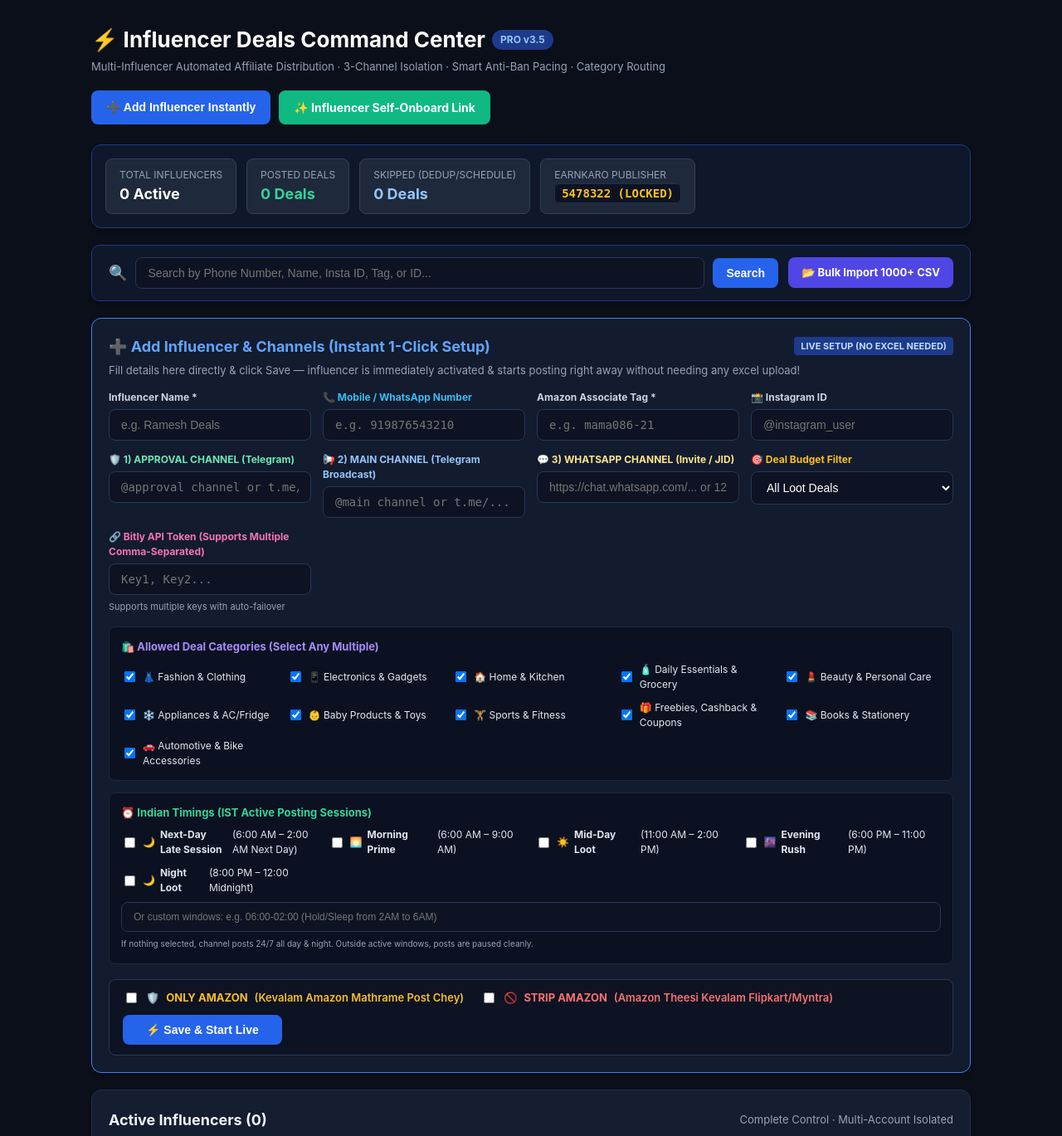
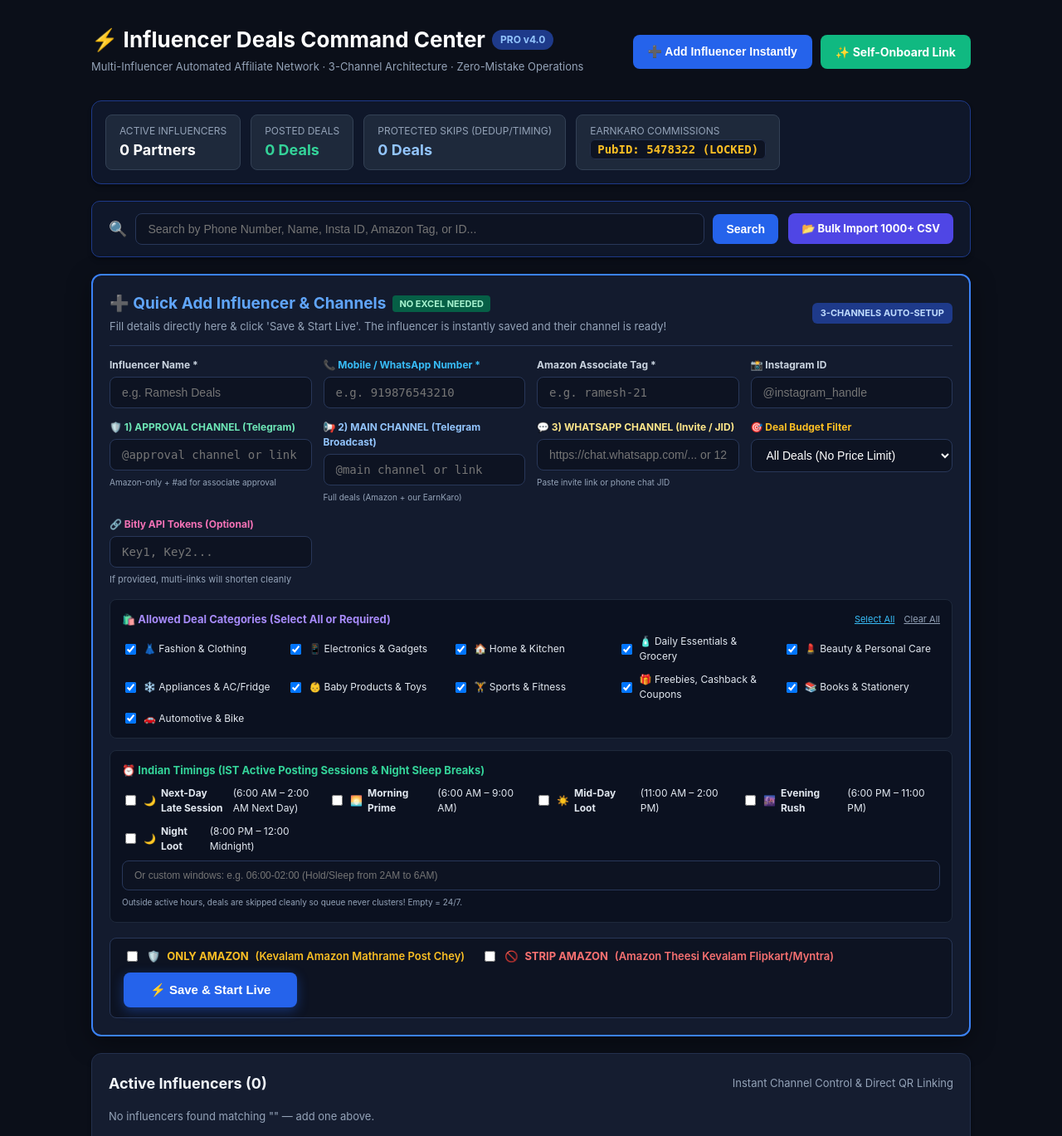
Before and after one commit to charanpendota98-prog/Influencers-deals, a Flask app: page / in a window 1280 px wide. Shown: the part 59-1428 px from the top of the page at 83% size. Run offline with Flask 3, Linux system fonts and the light colour scheme; data that the repository does not hold is empty.

Commit message:
Polish index dashboard wording and styling
Co-authored-by: arena-agent <297053741+arena-agent@users.noreply.github.com>

```diff
--- a/dashboard/templates/index.html
+++ b/dashboard/templates/index.html
@@ -5,35 +5,35 @@
   <div>
     <h1 style="margin:0; font-size: 26px; display:flex; align-items:center; gap:8px;">
       ⚡ Influencer Deals Command Center
-      <span style="font-size:12px; background:#1e3a8a; color:#93c5fd; padding:3px 10px; border-radius:20px; font-weight:700;">PRO v3.5</span>
+      <span style="font-size:12px; background:#1e3a8a; color:#93c5fd; padding:3px 10px; border-radius:20px; font-weight:700;">PRO v4.0</span>
     </h1>
-    <p class="hint" style="margin-top:4px;">Multi-Influencer Automated Affiliate Distribution · 3-Channel Isolation · Smart Anti-Ban Pacing · Category Routing</p>
+    <p class="hint" style="margin-top:4px;">Multi-Influencer Automated Affiliate Network · 3-Channel Architecture · Zero-Mistake Operations</p>
   </div>
   <div style="display:flex; gap:10px;">
     <button onclick="document.getElementById('quick-add-form').scrollIntoView({behavior: 'smooth'}); document.getElementById('name-input').focus();" class="btn" style="background:#2563eb; color:white; padding:10px 18px; border-radius:8px; font-weight:700;">➕ Add Influencer Instantly</button>
-    <a class="btn" style="background:#10b981; color:white; padding:10px 18px; border-radius:8px; font-weight:700; text-decoration:none;" href="{{ url_for('onboard') }}">✨ Influencer Self-Onboard Link</a>
+    <a class="btn" style="background:#10b981; color:white; padding:10px 18px; border-radius:8px; font-weight:700; text-decoration:none;" href="{{ url_for('onboard') }}">✨ Self-Onboard Link</a>
   </div>
 </div>
 
-<!-- LIVE METRICS -->
+<!-- TOP METRICS BAR -->
 <section class="card" style="padding:16px; background:#0f172a; border-color:#1e3a8a;">
   <div style="display:flex; justify-content:space-between; align-items:center; flex-wrap:wrap; gap:12px;">
     <div style="display:flex; gap:12px; flex-wrap:wrap;">
       <div style="background:#1e293b; padding:10px 16px; border-radius:8px; border:1px solid #334155;">
-        <span style="color:#94a3b8; font-size:12px; display:block;">TOTAL INFLUENCERS</span>
-        <b style="color:#fff; font-size:18px;">{{ influencers|length }} Active</b>
+        <span style="color:#94a3b8; font-size:12px; display:block;">ACTIVE INFLUENCERS</span>
+        <b style="color:#fff; font-size:18px;">{{ influencers|length }} Partners</b>
       </div>
       <div style="background:#1e293b; padding:10px 16px; border-radius:8px; border:1px solid #334155;">
         <span style="color:#94a3b8; font-size:12px; display:block;">POSTED DEALS</span>
         <b style="color:#34d399; font-size:18px;">{{ stats.posted }} Deals</b>
       </div>
       <div style="background:#1e293b; padding:10px 16px; border-radius:8px; border:1px solid #334155;">
-        <span style="color:#94a3b8; font-size:12px; display:block;">SKIPPED (DEDUP/SCHEDULE)</span>
+        <span style="color:#94a3b8; font-size:12px; display:block;">PROTECTED SKIPS (DEDUP/TIMING)</span>
         <b style="color:#93c5fd; font-size:18px;">{{ stats.skipped }} Deals</b>
       </div>
       <div style="background:#1e293b; padding:10px 16px; border-radius:8px; border:1px solid #334155;">
-        <span style="color:#94a3b8; font-size:12px; display:block;">EARNKARO PUBLISHER</span>
-        <code style="color:#fbbf24; font-size:14px; font-weight:bold;">5478322 (LOCKED)</code>
+        <span style="color:#94a3b8; font-size:12px; display:block;">EARNKARO COMMISSIONS</span>
+        <code style="color:#fbbf24; font-size:14px; font-weight:bold;">PubID: 5478322 (LOCKED)</code>
       </div>
     </div>
     {% if vm %}
@@ -44,12 +44,12 @@
   </div>
 </section>
 
-<!-- SEARCH & BULK 1000+ TOOLBAR -->
+<!-- SEARCH & BULK TOOLBAR -->
 <section class="card" style="border: 1px solid #1e3a8a; background: #0f172a; padding: 14px 20px; border-radius: 10px;">
   <div style="display:flex; justify-content:space-between; align-items:center; flex-wrap:wrap; gap:12px;">
     <form method="get" action="{{ url_for('index') }}" style="display: flex; gap: 10px; align-items: center; flex:1; min-width:300px;">
       <span style="font-size: 18px;">🔍</span>
-      <input name="q" value="{{ search_query or '' }}" placeholder="Search by Phone Number, Name, Insta ID, Tag, or ID..." style="flex: 1; padding: 10px 14px;" />
+      <input name="q" value="{{ search_query or '' }}" placeholder="Search by Phone Number, Name, Insta ID, Amazon Tag, or ID..." style="flex: 1; padding: 10px 14px;" />
       <button type="submit" style="background: #2563eb; color: white;">Search</button>
       {% if search_query %}
         <a class="btn" style="background: #475569; color: white;" href="{{ url_for('index') }}">Clear</a>
@@ -73,48 +73,56 @@
   </div>
 </section>
 
-<!-- ADD NEW INFLUENCER FORM -->
-<section id="quick-add-form" class="card" style="border: 1px solid #3b82f6; background: #131b2e; border-radius: 12px;">
-  <div style="display:flex; justify-content:space-between; align-items:center;">
-    <h2 style="color: #60a5fa; margin: 0; font-size: 18px;">➕ Add Influencer &amp; Channels (Instant 1-Click Setup)</h2>
-    <span style="background:#1e3a8a; color:#bfdbfe; font-size:11px; padding:3px 8px; border-radius:4px; font-weight:700;">LIVE SETUP (NO EXCEL NEEDED)</span>
+<!-- ➕ ADD NEW INFLUENCER FORM (INSTANT 1-CLICK) -->
+<section id="quick-add-form" class="card" style="border: 2px solid #3b82f6; background: #131b2e; border-radius: 12px; box-shadow:0 8px 30px rgba(0,0,0,0.4);">
+  <div style="display:flex; justify-content:space-between; align-items:center; border-bottom:1px solid #283759; padding-bottom:12px; margin-bottom:14px;">
+    <div>
+      <h2 style="color: #60a5fa; margin: 0; font-size: 19px; display:flex; align-items:center; gap:8px;">
+        ➕ Quick Add Influencer &amp; Channels
+        <span style="background:#065f46; color:#a7f3d0; font-size:11px; padding:2px 8px; border-radius:4px;">NO EXCEL NEEDED</span>
+      </h2>
+      <p class="hint" style="margin:4px 0 0;">Fill details directly here &amp; click 'Save &amp; Start Live'. The influencer is instantly saved and their channel is ready!</p>
+    </div>
+    <span style="background:#1e3a8a; color:#bfdbfe; font-size:11px; padding:4px 10px; border-radius:6px; font-weight:700;">3-CHANNELS AUTO-SETUP</span>
   </div>
-  <p class="hint">Fill details here directly &amp; click Save — influencer is immediately activated &amp; starts posting right away without needing any excel upload!</p>
 
-  <form method="post" action="{{ url_for('quick_add') }}" style="display: grid; grid-template-columns: repeat(auto-fit, minmax(220px, 1fr)); gap: 14px; margin-top: 14px;">
+  <form method="post" action="{{ url_for('quick_add') }}" style="display: grid; grid-template-columns: repeat(auto-fit, minmax(220px, 1fr)); gap: 14px;">
     <div>
       <label style="font-size: 12px; font-weight: 700; display: block; margin-bottom: 5px; color:#cbd5e1;">Influencer Name *</label>
-      <input id="name-input" name="name" placeholder="e.g. Ramesh Deals" required style="width: 100%;" />
+      <input id="name-input" name="name" placeholder="e.g. Ramesh Deals" required style="width: 100%; font-size:14px;" />
     </div>
     <div>
-      <label style="font-size: 12px; font-weight: 700; display: block; margin-bottom: 5px; color:#38bdf8;">📞 Mobile / WhatsApp Number</label>
-      <input name="phone_number" placeholder="e.g. 919876543210" style="width: 100%; font-family: monospace;" />
+      <label style="font-size: 12px; font-weight: 700; display: block; margin-bottom: 5px; color:#38bdf8;">📞 Mobile / WhatsApp Number *</label>
+      <input name="phone_number" placeholder="e.g. 919876543210" required style="width: 100%; font-family: monospace; font-size:14px;" />
     </div>
     <div>
       <label style="font-size: 12px; font-weight: 700; display: block; margin-bottom: 5px; color:#cbd5e1;">Amazon Associate Tag *</label>
-      <input name="tag" placeholder="e.g. mama086-21" required style="width: 100%; font-family: monospace;" />
+      <input name="tag" placeholder="e.g. ramesh-21" required style="width: 100%; font-family: monospace; font-size:14px;" />
     </div>
     <div>
       <label style="font-size: 12px; font-weight: 700; display: block; margin-bottom: 5px; color:#cbd5e1;">📸 Instagram ID</label>
-      <input name="insta_id" placeholder="@instagram_user" style="width: 100%;" />
+      <input name="insta_id" placeholder="@instagram_handle" style="width: 100%;" />
     </div>
 
     <div>
       <label style="font-size: 12px; font-weight: 700; display: block; margin-bottom: 5px; color:#6ee7b7;">🛡️ 1) APPROVAL CHANNEL (Telegram)</label>
-      <input name="approval_tg" placeholder="@approval_channel or t.me/..." style="width: 100%; font-family: monospace;" />
+      <input name="approval_tg" placeholder="@approval_channel or link" style="width: 100%; font-family: monospace;" />
+      <span class="hint" style="font-size:10px;">Amazon-only + #ad for associate approval</span>
     </div>
     <div>
       <label style="font-size: 12px; font-weight: 700; display: block; margin-bottom: 5px; color:#93c5fd;">📢 2) MAIN CHANNEL (Telegram Broadcast)</label>
-      <input name="broadcast_tg" placeholder="@main_channel or t.me/..." style="width: 100%; font-family: monospace;" />
+      <input name="broadcast_tg" placeholder="@main_channel or link" style="width: 100%; font-family: monospace;" />
+      <span class="hint" style="font-size:10px;">Full deals (Amazon + our EarnKaro)</span>
     </div>
     <div>
       <label style="font-size: 12px; font-weight: 700; display: block; margin-bottom: 5px; color:#fde68a;">💬 3) WHATSAPP CHANNEL (Invite / JID)</label>
       <input name="whatsapp_id" placeholder="https://chat.whatsapp.com/... or 120363xxx" style="width: 100%;" />
+      <span class="hint" style="font-size:10px;">Paste invite link or phone chat JID</span>
     </div>
     <div>
       <label style="font-size: 12px; font-weight: 700; display: block; margin-bottom: 5px; color:#fbbf24;">🎯 Deal Budget Filter</label>
       <select name="price_filter" style="width: 100%;">
-        <option value="all" selected>All Loot Deals</option>
+        <option value="all" selected>All Deals (No Price Limit)</option>
         <option value="under_99">🔥 Under ₹99 Only</option>
         <option value="under_199">⚡ Under ₹199 Only</option>
         <option value="under_499">🎁 Under ₹499 Only</option>
@@ -122,15 +130,21 @@
       </select>
     </div>
     <div>
-      <label style="font-size: 12px; font-weight: 700; display: block; margin-bottom: 5px; color:#f472b6;">🔗 Bitly API Token (Supports Multiple Comma-Separated)</label>
+      <label style="font-size: 12px; font-weight: 700; display: block; margin-bottom: 5px; color:#f472b6;">🔗 Bitly API Tokens (Optional)</label>
       <input name="bitly_api_key" placeholder="Key1, Key2..." style="width: 100%; font-family: monospace;" />
-      <span class="hint" style="font-size:11px;">Supports multiple keys with auto-failover</span>
+      <span class="hint" style="font-size:11px;">If provided, multi-links will shorten cleanly</span>
     </div>
 
-    <!-- CATEGORIES MULTI-CHECKBOX GRID -->
+    <!-- 11 CATEGORIES MULTI-CHECKBOX GRID -->
     <div style="grid-column: 1 / -1; background:#0b1120; border:1px solid #1e293b; padding:14px; border-radius:8px;">
-      <label style="font-size: 13px; font-weight: 700; color:#a78bfa; display: block; margin-bottom: 8px;">🛍️ Allowed Deal Categories (Select Any Multiple)</label>
-      <div style="display:grid; grid-template-columns:repeat(auto-fit, minmax(180px, 1fr)); gap:10px;">
+      <div style="display:flex; justify-content:space-between; align-items:center; margin-bottom:8px;">
+        <label style="font-size: 13px; font-weight: 700; color:#a78bfa; margin:0;">🛍️ Allowed Deal Categories (Select All or Required)</label>
+        <div style="font-size:11px;">
+          <a href="javascript:void(0)" onclick="document.querySelectorAll('input[name=categories]').forEach(el => el.checked=true);" style="color:#38bdf8; text-decoration:underline; margin-right:8px;">Select All</a>
+          <a href="javascript:void(0)" onclick="document.querySelectorAll('input[name=categories]').forEach(el => el.checked=false);" style="color:#94a3b8; text-decoration:underline;">Clear All</a>
+        </div>
+      </div>
+      <div style="display:grid; grid-template-columns:repeat(auto-fit, minmax(170px, 1fr)); gap:10px;">
         <label style="color:#e2e8f0; font-size:12px; cursor:pointer; display:flex; align-items:center; gap:6px;">
           <input type="checkbox" name="categories" value="clothing" checked /> 👗 Fashion &amp; Clothing
         </label>
@@ -162,14 +176,14 @@
           <input type="checkbox" name="categories" value="books_stationery" checked /> 📚 Books &amp; Stationery
         </label>
         <label style="color:#e2e8f0; font-size:12px; cursor:pointer; display:flex; align-items:center; gap:6px;">
-          <input type="checkbox" name="categories" value="automotive" checked /> 🚗 Automotive &amp; Bike Accessories
+          <input type="checkbox" name="categories" value="automotive" checked /> 🚗 Automotive &amp; Bike
         </label>
       </div>
     </div>
 
-    <!-- INDIAN TIMING SCHEDULE SESSIONS -->
+    <!-- INDIAN TIMINGS SESSIONS & BREAKS -->
     <div style="grid-column: 1 / -1; background:#0b1120; border:1px solid #1e293b; padding:14px; border-radius:8px;">
-      <label style="font-size: 13px; font-weight: 700; color:#34d399; display: block; margin-bottom: 8px;">⏰ Indian Timings (IST Active Posting Sessions)</label>
+      <label style="font-size: 13px; font-weight: 700; color:#34d399; display: block; margin-bottom: 8px;">⏰ Indian Timings (IST Active Posting Sessions &amp; Night Sleep Breaks)</label>
       <div style="display:grid; grid-template-columns:repeat(auto-fit, minmax(220px, 1fr)); gap:10px;">
         <label style="color:#e2e8f0; font-size:12px; cursor:pointer; display:flex; align-items:center; gap:6px;">
           <input type="checkbox" name="posting_schedule" value="06:00-02:00" /> 🌙 <b>Next-Day Late Session</b> (6:00 AM – 2:00 AM Next Day)
@@ -189,10 +203,11 @@
       </div>
       <div style="margin-top:8px;">
         <input name="custom_schedule" placeholder="Or custom windows: e.g. 06:00-02:00 (Hold/Sleep from 2AM to 6AM)" style="width:100%; font-size:12px;" />
-        <span class="hint" style="font-size:10px;">If nothing selected, channel posts 24/7 all day &amp; night. Outside active windows, posts are paused cleanly.</span>
+        <span class="hint" style="font-size:10px;">Outside active hours, deals are skipped cleanly so queue never clusters! Empty = 24/7.</span>
       </div>
     </div>
 
+    <!-- TOGGLE SWITCHES & SAVE -->
     <div style="grid-column: 1 / -1; display: flex; justify-content: space-between; align-items: center; background: #0d1322; padding: 12px 16px; border-radius: 8px; border: 1px solid #283759; margin-top: 4px; flex-wrap:wrap; gap:10px;">
       <div style="display:flex; gap:20px; align-items:center; flex-wrap:wrap;">
         <label style="font-size: 13px; font-weight: 600; color: #fbbf24; cursor: pointer; display:flex; align-items:center; gap:8px;">
@@ -202,7 +217,7 @@
           <input type="checkbox" name="strip_amazon_broadcast" value="1" /> 🚫 <b>STRIP AMAZON</b> (Amazon Theesi Kevalam Flipkart/Myntra)
         </label>
       </div>
-      <button type="submit" style="background: #2563eb; color: white; padding: 10px 28px; font-weight: 700; border-radius: 8px; cursor: pointer; border: none; font-size:14px;">⚡ Save &amp; Start Live</button>
+      <button type="submit" style="background: #2563eb; color: white; padding: 12px 32px; font-weight: 800; border-radius: 8px; cursor: pointer; border: none; font-size:15px; box-shadow:0 4px 14px rgba(37,99,235,0.4);">⚡ Save &amp; Start Live</button>
     </div>
   </form>
 </section>
@@ -211,7 +226,7 @@
 <section class="card">
   <div style="display:flex; justify-content:space-between; align-items:center;">
     <h2 style="margin:0; font-size:18px;">Active Influencers ({{ influencers|length }})</h2>
-    <span class="hint">Complete Control · Multi-Account Isolated</span>
+    <span class="hint">Instant Channel Control &amp; Direct QR Linking</span>
   </div>
 
   {% if not influencers %}
```
